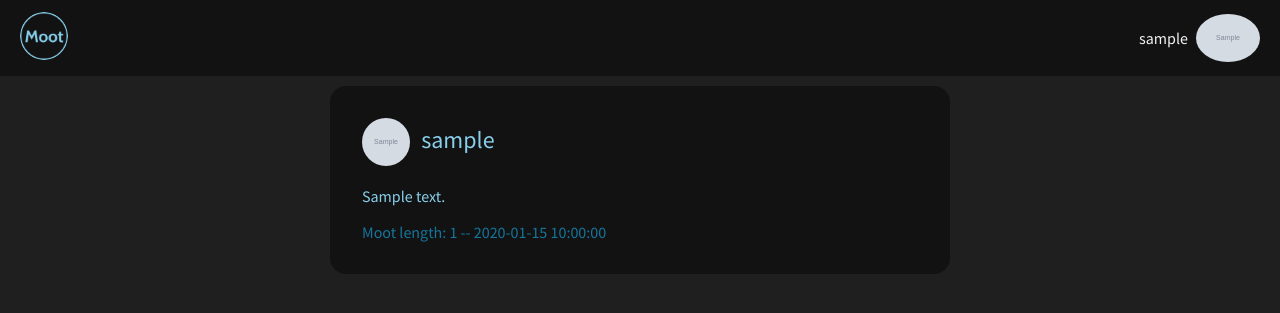
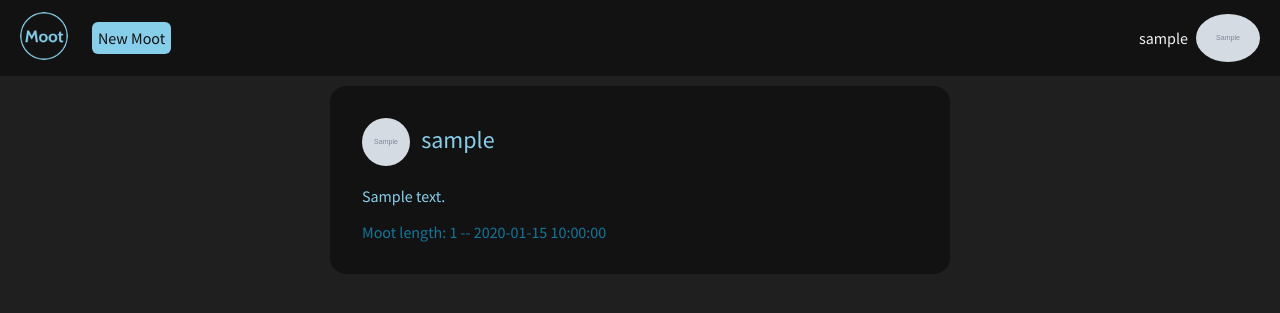
Before and after one commit to vcokltfre/moot, a Python web app: template templates/user.html in a window 1280 px wide. Shown: the top 313 px of the page. Run offline with Jinja, Linux system fonts and the light colour scheme; the template is opened without the code that fills it: most values are stand-ins (such as "Sample title", 1, 10 or a date in 2020); grey boxes marked "Sample" are stand-in pictures.

Commit message:
feat: add newmoot

```diff
--- a/static/css/style.css
+++ b/static/css/style.css
@@ -53,6 +53,14 @@ nav .user img {
 
 .welcome {
   text-align: center;
+}
+
+.newmoot {
+  margin-left: 1rem;
+  padding: 6px;
+  background: #87ceeb;
+  color: #111;
+  border-radius: 6px;
 }
 
 .sticky {
--- a/static/scss/style.scss
+++ b/static/scss/style.scss
@@ -81,6 +81,14 @@ nav {
   text-align: center;
 }
 
+.newmoot {
+  margin-left: 1rem;
+  padding: 6px;
+  background: #87ceeb;
+  color: #111;
+  border-radius: 6px;
+}
+
 .sticky {
   position: fixed;
   top: 0;
--- a/templates/base.html
+++ b/templates/base.html
@@ -13,7 +13,9 @@
   <body>
     <nav>
       <a class="brand" href="/"><img src="/static/images/moot.png"></a>
-      <ul></ul>
+      <ul>
+        <li><a class="newmoot" href="/new">New Moot</a></li>
+      </ul>
       <a href="/users/{{ userid }}" class="user">
         <span>{{ username|e }}</span>
         <img src="{{ avatar_url }}">
```
Also changed, not shown: 1 other file.
